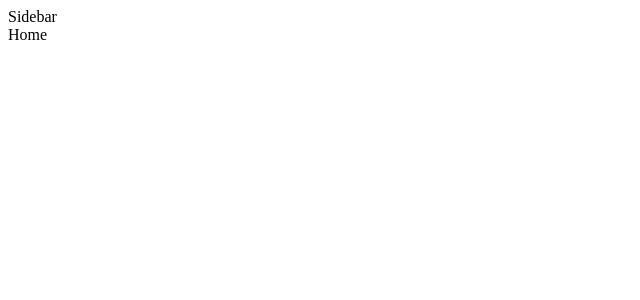
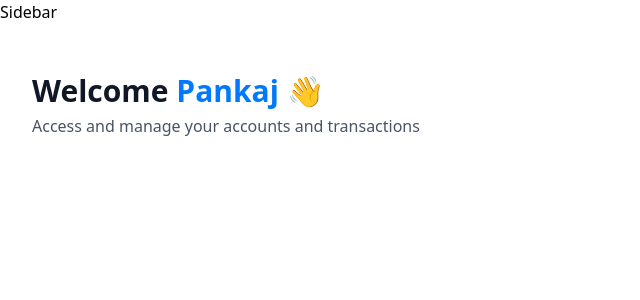
Before and after one commit to pankaj-404/finance_management, a Next.js app: page / in a window 1280 px wide. Shown: the top 300 px of the page, without its empty margins (0-640 px from the left). Built offline with nearby package versions, Linux system fonts and the light colour scheme.

Commit message:
Implement Header box component

```diff
--- a/src/app/(root)/page.tsx
+++ b/src/app/(root)/page.tsx
@@ -1,8 +1,24 @@
-import React from 'react'
+import HeaderBox from "@/components/HeaderBox"
 
-const Home = () => {
+const Home = async () => {
+  const loggedIn = {firstName: "Pankaj"}
+
   return (
-    <div>Home</div>
+    <section className="home">
+      <div className="home-content">
+          <header className="home-header">
+            <HeaderBox
+              type="greeting"
+              title="Welcome"
+              user={loggedIn.firstName || 'Guest'}
+              subtext="Access and manage your accounts and transactions"
+            />
+
+          </header>
+      </div>
+
+
+    </section>
   )
 }
 
--- a/src/app/globals.css
+++ b/src/app/globals.css
@@ -359,10 +359,6 @@
     @apply relative size-5 max-xl:w-full max-xl:flex max-xl:justify-center max-xl:items-center;
   }
 
-  .footer_image-mobile {
-    @apply relative size-5;
-  }
-
   /* Sidebar */
   .sidebar {
     @apply sticky left-0 top-0 flex h-screen w-fit flex-col  justify-between border-r border-gray-200 bg-white pt-8 text-white max-md:hidden sm:p-4 xl:p-6 2xl:w-[355px];
--- a/src/app/layout.tsx
+++ b/src/app/layout.tsx
@@ -1,17 +1,21 @@
+export const dynamic = 'force-dynamic'
+
 import type { Metadata } from "next";
 import { Inter, IBM_Plex_Serif } from "next/font/google";
+import "./globals.css";
 
-const inter = Inter({ subsets: ["latin"], variable: "--font-inter" });
-const ibmPlexSerif = IBM_Plex_Serif({ subsets: ["latin"],
- variable: "--font-ibm-plex-serif",
- weight: ["400", "500", "600", "700"],
- });
+const inter = Inter({ subsets: ["latin"], variable: '--font-inter' });
+const ibmPlexSerif = IBM_Plex_Serif({
+  subsets: ['latin'],
+  weight: ['400', '700'],
+  variable: '--font-ibm-plex-serif'
+})
 
 export const metadata: Metadata = {
-  title: "Bank of Finance",
-  description: "Bank of Finance is a simple and efficient way to manage and spend your money. With Bank of Finance, you can manage your money in one place. It's free and easy to use. Start managing your money today!",
+  title: "Horizon",
+  description: "Horizon is a modern banking platform for everyone.",
   icons: {
-    icon: "/icons/logo.svg",
+    icon: '/icons/logo.svg'
   }
 };
 
--- /dev/null
+++ b/src/components/HeaderBox.tsx
@@ -0,0 +1,16 @@
+import React from 'react'
+
+const HeaderBox = ({type="title", title, user, subtext}: HeaderBoxProps) => {
+  return (
+    <div className='header-box'>
+        <h1 className='header-box-title'>
+            {title}
+            {type === "greeting" && <span className='text-bankGradient'> {user} 👋 </span>}
+        </h1>
+        <p className='header-box-subtext'>{subtext}</p>
+        {/* <p className='header-box-user'>{user}</p> */}
+    </div>
+  )
+}
+
+export default HeaderBox
```
